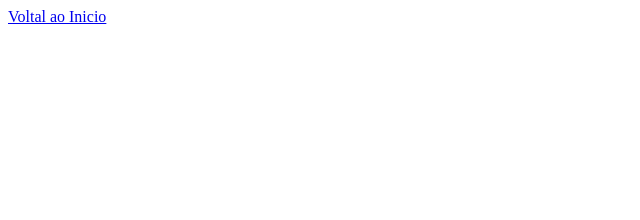
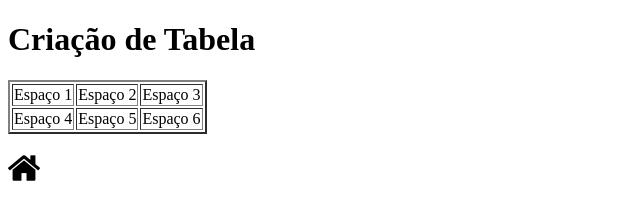
Before and after one commit to mJordann/MyFirstProject, a plain HTML site: page tabela.html in a window 1280 px wide. Shown: the whole page, without its empty margins (0-640 px from the left). Drawn offline with Linux system fonts and the light colour scheme.

Commit message:
criação de tabela 15-04-25

```diff
--- a/tabela.html
+++ b/tabela.html
@@ -5,7 +5,28 @@
         <title>Tabela</title>
     </head>
 <body>
-<a href="index.html">Voltal ao Inicio</a>
+<h1>Criação de Tabela</h1>
+<table border="2">
+<tr>
+    <td>Espaço 1</td>
+    <td>Espaço 2</td>
+    <td>Espaço 3</td>
+</tr>
+<tr>
+    <td>Espaço 4</td>
+    <td>Espaço 5</td>
+    <td>Espaço 6</td>
+</tr>
+
+
+
+
+</table>
+
+
+</br>
+
+<a href="index.html"><img src="img/25694.png" alt="Home" width="32" height="32"></a>
 
 </body>
 
```
Also changed, not shown: img/25694.png (added).
